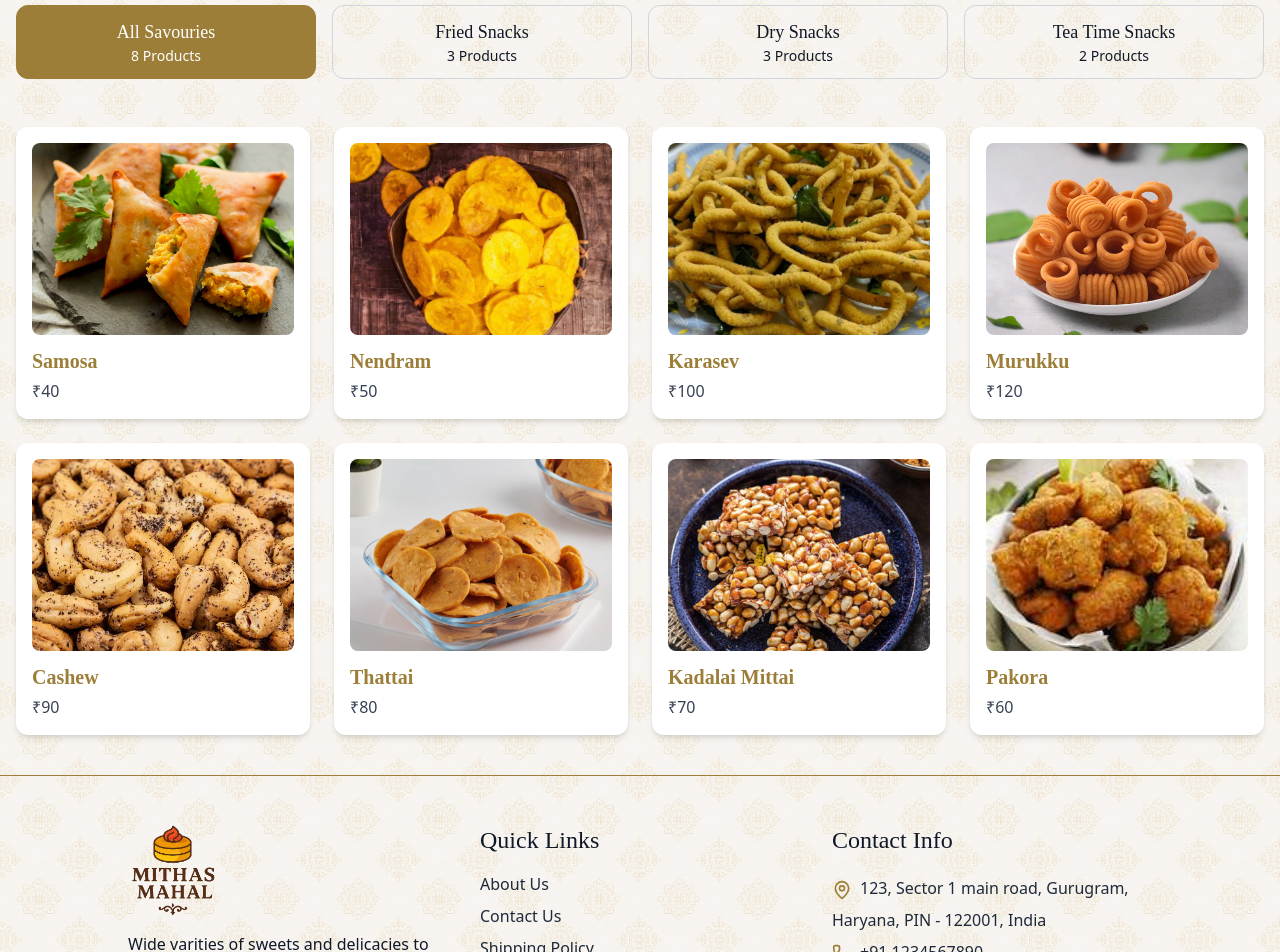
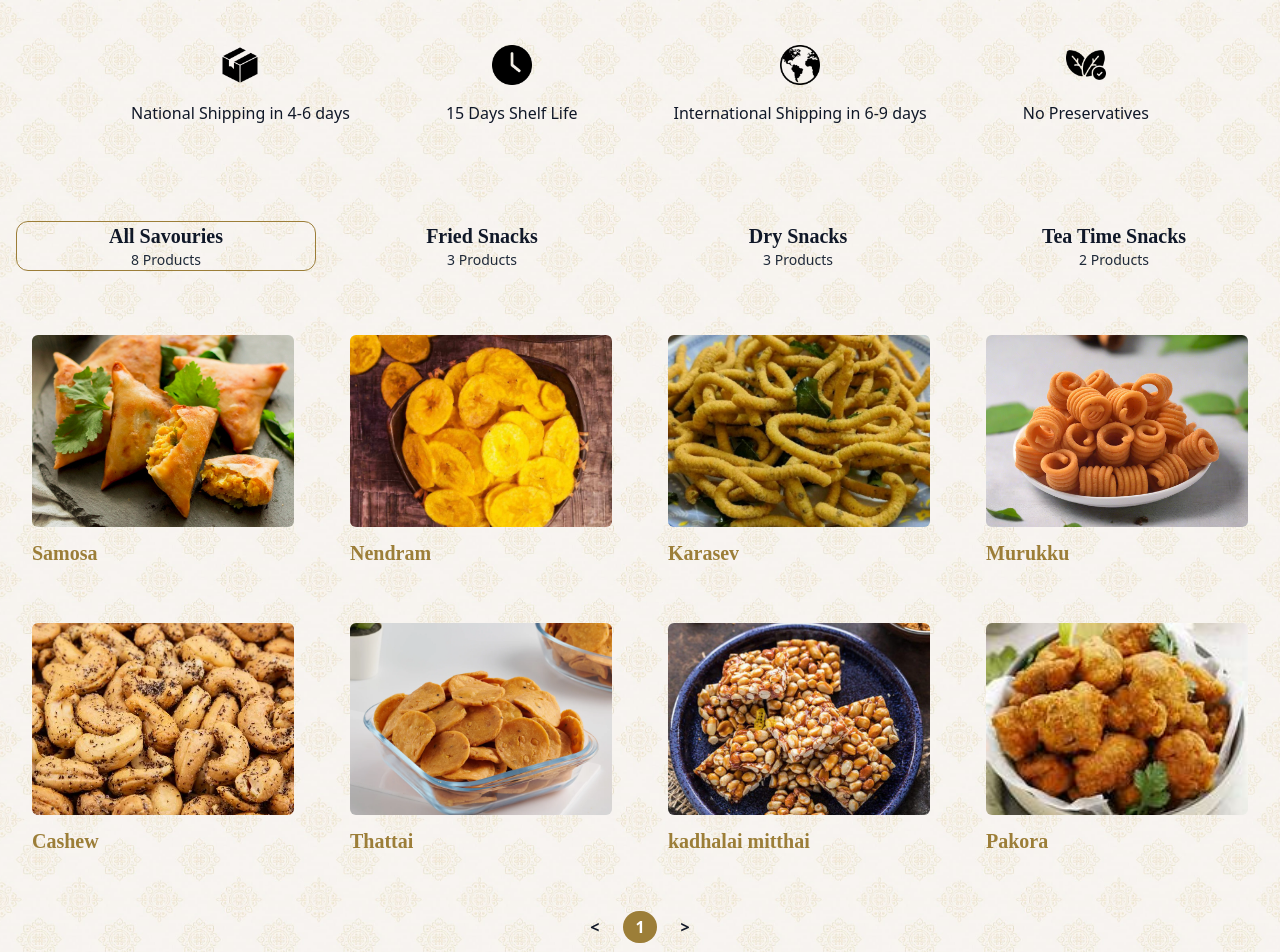
Before and after one commit to NXTGenTechnologies/MithasMahal, a React (Vite) app in the folder mithas-mahal/: page /savouries in a window 1280 px wide. Shown: the part 240-1192 px from the top of the page. Built offline with nearby package versions, Linux system fonts and the light colour scheme.

Commit message:
Update Savouries.jsx

```diff
--- a/mithas-mahal/src/components/Savouries.jsx
+++ b/mithas-mahal/src/components/Savouries.jsx
@@ -122,7 +122,7 @@ const savouryData = [
   { id: 4, name: "Murukku", price: 120, image: "/images/savouries/SpicyMurkku.webp", category: "Dry Snacks" },
   { id: 5, name: "Cashew", price: 90, image: "/images/savouries/fried-cashew.webp", category: "Tea Time Snacks" },
   { id: 6, name: "Thattai", price: 80, image: "/images/savouries/Thattai.webp", category: "Fried Snacks" },
-  { id: 7, name: "Kadalai Mittai", price: 70, image: "/images/savouries/kadalai-mittai.jpg", category: "Dry Snacks" },
+  { id: 7, name: "kadhalai mitthai", price: 70, image: "/images/savouries/kadalai-mittai.jpg", category: "Dry Snacks" },
   { id: 8, name: "Pakora", price: 60, image: "/images/savouries/pakora.jpeg", category: "Tea Time Snacks" },
 ];
 
@@ -142,12 +142,15 @@ export default function Savouries() {
   const [currentPage, setCurrentPage] = useState(1);
   const itemsPerPage = 8;
 
-  const filtered = savouryData.filter((item) =>
+  const filteredSavouries = savouryData.filter((item) =>
     selectedCategory === "All Savouries" ? true : item.category === selectedCategory
   );
 
-  const totalPages = Math.ceil(filtered.length / itemsPerPage);
-  const paginated = filtered.slice((currentPage - 1) * itemsPerPage, currentPage * itemsPerPage);
+  const totalPages = Math.ceil(filteredSavouries.length / itemsPerPage);
+  const paginatedSavouries = filteredSavouries.slice(
+    (currentPage - 1) * itemsPerPage,
+    currentPage * itemsPerPage
+  );
 
   const countByCategory = (cat) =>
     savouryData.filter((item) =>
@@ -155,10 +158,9 @@ export default function Savouries() {
     ).length;
 
   return (
-    <div className="px-4 py-10 max-w-screen-xl mx-auto">
-      {/* Title */}
+    <div className="px-4 py-8 mb-10 max-w-screen-xl mx-auto">
       <motion.h2
-        className="text-3xl md:text-5xl lg:text-6xl font-bold text-center mt-6 mb-10"
+        className="text-3xl md:text-5xl lg:text-6xl text-center mt-8"
         variants={fadeUp}
         initial="hidden"
         whileInView="visible"
@@ -167,9 +169,39 @@ export default function Savouries() {
         Savouries
       </motion.h2>
 
-      {/* Category Filters */}
+      {/* Info Section */}
       <motion.div
-        className="grid grid-cols-2 sm:grid-cols-4 gap-4 mb-12"
+        className="flex justify-center gap-6 md:gap-24 m-16 flex-wrap"
+        variants={fadeUp}
+        initial="hidden"
+        whileInView="visible"
+        viewport={{ once: true }}
+      >
+        {[
+          { img: "shipping", text: "National Shipping in 4-6 days" },
+          { img: "time", text: "15 Days Shelf Life" },
+          { img: "earth", text: "International Shipping in 6-9 days" },
+          { img: "no-preservatives", text: "No Preservatives" },
+        ].map(({ img, text }, i) => (
+          <div
+            key={i}
+            className="flex flex-col items-center justify-center text-center text-sm sm:text-base"
+          >
+            <img
+              src={`/images/${img}.png`}
+              alt={text}
+              width={40}
+              height={40}
+              className="py-4"
+            />
+            <p className="hidden md:block">{text}</p>
+          </div>
+        ))}
+      </motion.div>
+
+      {/* Categories */}
+      <motion.div
+        className="grid grid-cols-2 sm:grid-cols-4 gap-4 mb-12 pt-8"
         initial="hidden"
         animate="visible"
         variants={{ visible: { transition: { staggerChildren: 0.1 } } }}
@@ -177,51 +209,63 @@ export default function Savouries() {
         {categories.map((cat) => (
           <motion.div
             key={cat}
-            onClick={() => { setSelectedCategory(cat); setCurrentPage(1); }}
-            className={`cursor-pointer border rounded-xl text-center py-3 transition ${
-              selectedCategory === cat ? "border-[#9c7e38] bg-[#9c7e38] text-white" : "border-gray-300"
+            onClick={() => {
+              setSelectedCategory(cat);
+              setCurrentPage(1);
+            }}
+            className={`cursor-pointer border rounded-xl text-center transition ${
+              selectedCategory === cat ? "border-[#9c7e38]" : "border-transparent"
             }`}
-            whileHover={{ scale: 1.05 }}
-            whileTap={{ scale: 0.95 }}
+            whileHover={{ scale: 1.03 }}
+            whileTap={{ scale: 0.97 }}
+            variants={{
+              hidden: { opacity: 0, y: 20 },
+              visible: { opacity: 1, y: 0 },
+            }}
           >
-            <h3 className="text-lg font-medium">{cat}</h3>
-            <div className="text-sm">{countByCategory(cat)} Products</div>
+            <h3 className="text-xl font-semibold">{cat}</h3>
+            <div className="text-sm text-gray-800">{countByCategory(cat)} Products</div>
           </motion.div>
         ))}
       </motion.div>
 
-      {/* Product Grid */}
+      {/* Products */}
       <motion.div
         className="grid grid-cols-1 sm:grid-cols-2 md:grid-cols-3 lg:grid-cols-4 gap-6"
         initial="hidden"
         animate="visible"
         variants={{ visible: { transition: { staggerChildren: 0.05 } } }}
       >
-        {paginated.map((item, i) => (
+        {paginatedSavouries.map((item) => (
           <motion.div
             key={item.id}
-            variants={fadeUp}
-            custom={i}
-            className="rounded-xl p-4 flex flex-col bg-white shadow-md hover:shadow-xl transition"
-            whileHover={{ scale: 1.03 }}
+            className="rounded-xl p-4 flex flex-col bg-transparent transition"
+            whileHover={{ scale: 1.02 }}
+            variants={{
+              hidden: { opacity: 0, y: 20 },
+              visible: { opacity: 1, y: 0 },
+            }}
           >
             <img
               src={item.image}
               alt={item.name}
-              className="w-full h-48 object-cover mb-3 rounded-lg"
+              className="w-full h-48 object-cover mb-3 rounded-md mx-auto"
             />
-            <h3 className="font-semibold text-xl text-[#9c7e38]">{item.name}</h3>
-            <p className="text-gray-700 mt-1">₹{item.price}</p>
+            <h3 className="font-semibold text-[#9c7e38] text-xl">{item.name}</h3>
           </motion.div>
         ))}
       </motion.div>
 
       {/* Pagination */}
-      {totalPages > 1 && (
-        <motion.div className="flex justify-center mt-10 space-x-3 font-semibold">
+      <motion.div
+        className="flex justify-center mt-10 space-x-3 font-semibold"
+        initial={{ opacity: 0 }}
+        animate={{ opacity: 1 }}
+        transition={{ delay: 0.3 }}
+      >
         <button
           onClick={() => setCurrentPage((p) => Math.max(1, p - 1))}
-            className="px-3 py-1 border rounded"
+          className="px-3 py-1 cursor-pointer"
         >
           &lt;
         </button>
@@ -229,8 +273,8 @@ export default function Savouries() {
           <button
             key={i + 1}
             onClick={() => setCurrentPage(i + 1)}
-              className={`px-3 py-1 rounded-full ${
-                currentPage === i + 1 ? "bg-[#9c7e38] text-white" : "border"
+            className={`px-3 py-1 rounded-full cursor-pointer ${
+              currentPage === i + 1 ? "bg-[#9c7e38] text-white" : ""
             }`}
           >
             {i + 1}
@@ -238,12 +282,11 @@ export default function Savouries() {
         ))}
         <button
           onClick={() => setCurrentPage((p) => Math.min(totalPages, p + 1))}
-            className="px-3 py-1 border rounded"
+          className="px-3 py-1 cursor-pointer"
         >
           &gt;
         </button>
       </motion.div>
-      )}
     </div>
   );
 }
```
Lines whose indentation alone changed are shown as unchanged.
